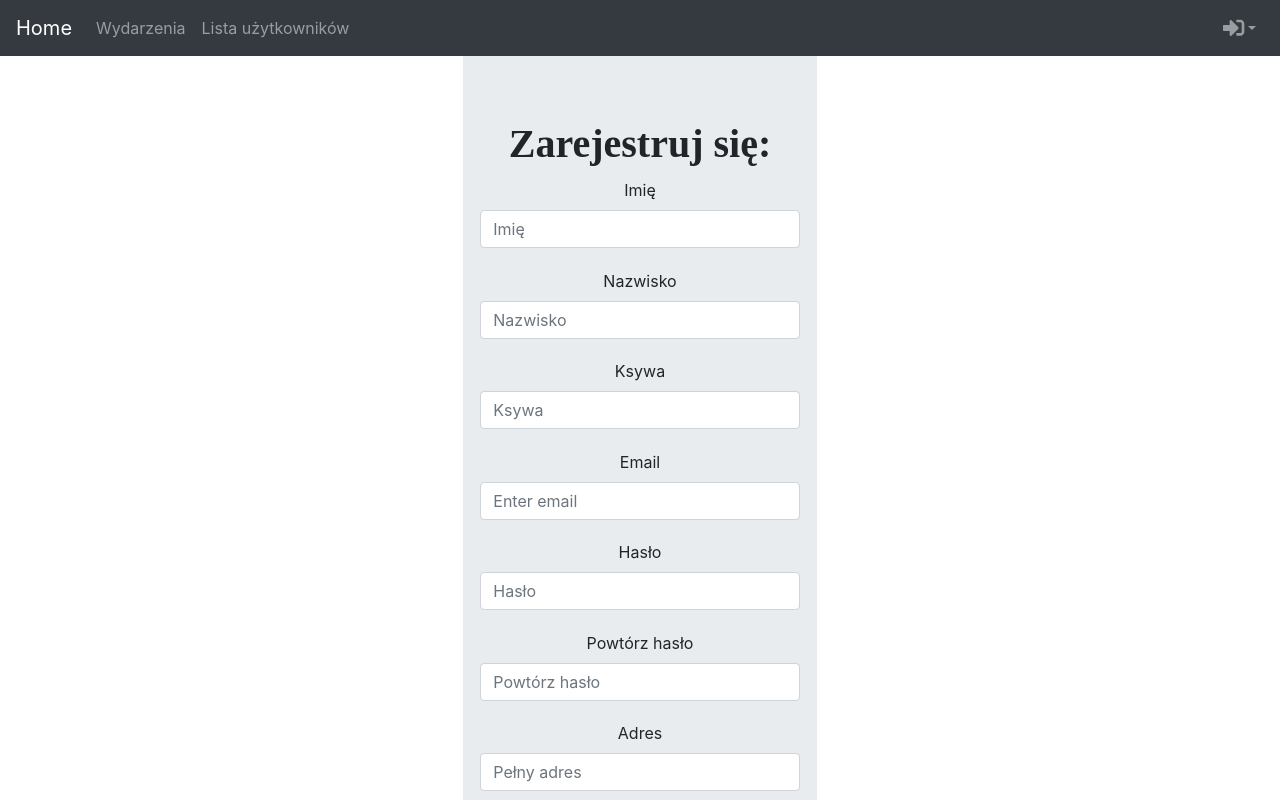
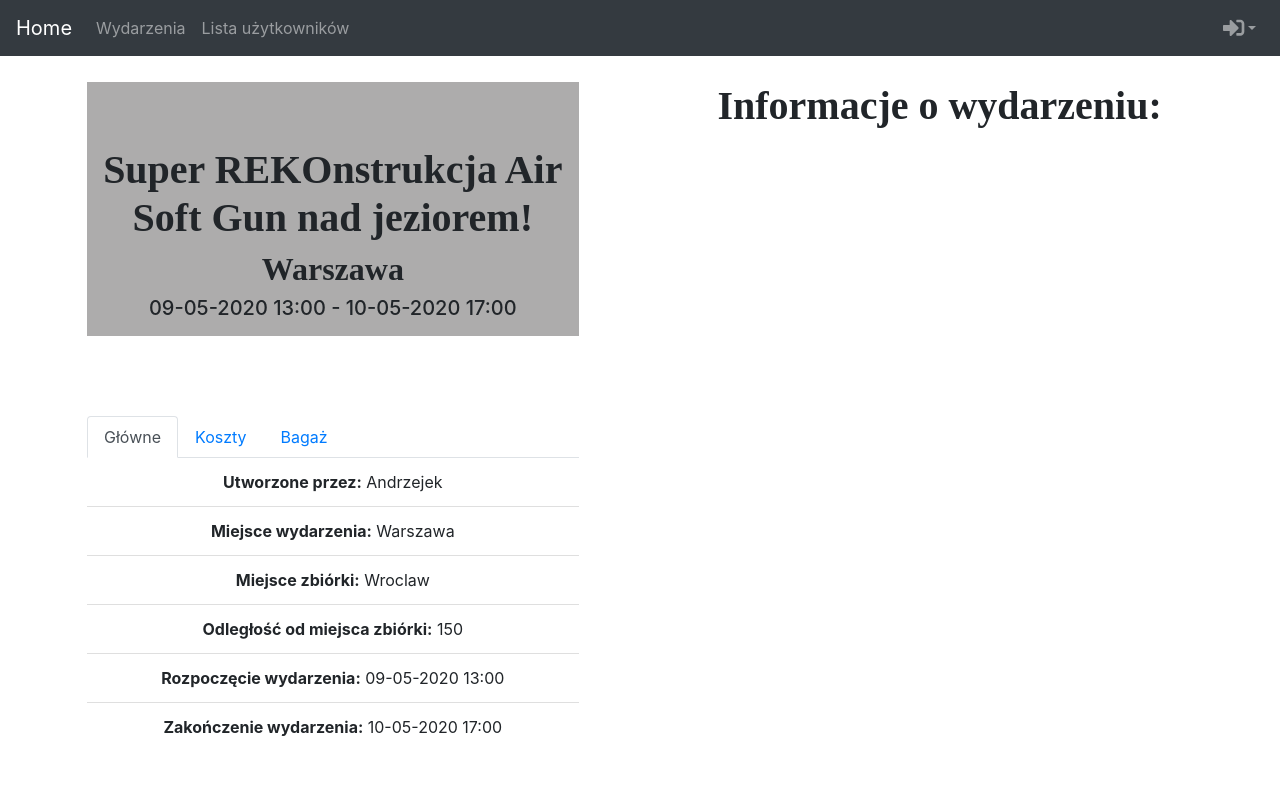
Before and after one commit to kubwosz/event-support-app-frontside, a React (Create React App) app in the folder event-support-app/: page /addEvent in a window 1280 px wide. Shown: the top 800 px of the page. Built offline with nearby package versions, Linux system fonts and the light colour scheme.

Commit message:
added files and navigation to adding event

```diff
--- a/event-support-app/src/App.js
+++ b/event-support-app/src/App.js
@@ -6,6 +6,7 @@ import RegisterPage from './components/register_page';
 import MembersList from './components/members_list';
 import EventsList from './components/events_list';
 import EventDetails from './components/event_details';
+import addEvent from './components/add_event';
 import {BrowserRouter as Router,Route, Switch } from 'react-router-dom';
 
 class App extends Component {
@@ -23,6 +24,7 @@ class App extends Component {
        <Router>
        <Switch>
          <Route exact path="/login" component={LoginPage}/>
+         <Route exact path="/addEvent" component={addEvent}/>
          <Route exact path="/register" component={RegisterPage}/>
          <Route exact path="/members" component={MembersList}/>
          <Route exact path="/event/:id" component={EventDetails}/>
--- /dev/null
+++ b/event-support-app/src/components/add_event/index.jsx
@@ -0,0 +1,110 @@
+import React from "react";
+import { Tabs, Tab, Jumbotron, Container, ListGroup } from "react-bootstrap";
+import _ from "lodash";
+import { withRouter } from "react-router-dom";
+import "./style.css";
+
+class AddEvent extends React.Component {
+  constructor() {
+    super();
+    this.state = {
+      event: {
+        id: -1,
+        owner_id: 13,
+        name: "Super REKOnstrukcja Air Soft Gun nad jeziorem!",
+        ownersName: "Andrzejek",
+        location: "Warszawa",
+        startDate: "09-05-2020 13:00",
+        endDate: "10-05-2020 17:00",
+        meetingLocation: "Wroclaw",
+        distance: 150,
+        personalCargoType: "Jedna walizka duża, jedna mała",
+        transportCost: 35.6,
+        sharedCost: 35.6,
+        cargoCapacity: 20
+      }
+    };
+  }
+
+  componentDidMount() {
+    this.getAllMembers();
+  }
+
+  getAllMembers(nextProps = this.props.match.params.id) {
+    this.setState(prevState => ({
+      event: {
+        ...prevState.event,
+        id: nextProps
+      }
+    }));
+  }
+
+  render() {
+    return (
+      <div id="Page">
+        <Jumbotron className="JumbotronEvent" fluid>
+          <Container>
+            <h1>{this.state.event.name}</h1>
+            <h2>{this.state.event.location}</h2>
+            <h5>
+              {this.state.event.startDate} - {this.state.event.endDate}
+            </h5>
+            <p />
+          </Container>
+        </Jumbotron>
+        <h1 id="eventInfo">Informacje o wydarzeniu:</h1>
+        <div id="EventInformations">
+          <Tabs defaultActiveKey="main" id="uncontrolled-tab-example">
+            <Tab eventKey="main" title="Główne">
+              <ListGroup variant="flush">
+                <ListGroup.Item>
+                  <b> Utworzone przez:</b> {this.state.event.ownersName}
+                </ListGroup.Item>
+                <ListGroup.Item>
+                  <b>Miejsce wydarzenia:</b> {this.state.event.location}
+                </ListGroup.Item>
+                <ListGroup.Item>
+                  <b>Miejsce zbiórki:</b> {this.state.event.meetingLocation}
+                </ListGroup.Item>
+                <ListGroup.Item>
+                  <b>Odległość od miejsca zbiórki:</b>{" "}
+                  {this.state.event.distance}
+                </ListGroup.Item>
+                <ListGroup.Item>
+                  <b>Rozpoczęcie wydarzenia:</b> {this.state.event.startDate}
+                </ListGroup.Item>
+                <ListGroup.Item>
+                  <b>Zakończenie wydarzenia:</b> {this.state.event.endDate}
+                </ListGroup.Item>
+              </ListGroup>
+            </Tab>
+
+            <Tab eventKey="date" title="Koszty">
+              <ListGroup variant="flush">
+                <ListGroup.Item>
+                  <b>Koszt transportu:</b> {this.state.event.meetingLocation}
+                </ListGroup.Item>
+                <ListGroup.Item>
+                  <b>Koszt do podziału:</b> {this.state.event.distance}
+                </ListGroup.Item>
+              </ListGroup>
+            </Tab>
+
+            <Tab eventKey="cargo" title="Bagaż">
+              <ListGroup variant="flush">
+                <ListGroup.Item>
+                  <b>Rodzaj bagażu:</b> {this.state.event.personalCargoType}
+                </ListGroup.Item>
+                <ListGroup.Item>
+                  <b>Pojemność auta:</b> {this.state.event.cargoCapacity}
+                </ListGroup.Item>
+              </ListGroup>
+            </Tab>
+          </Tabs>
+        </div>
+      </div>
+    );
+  }
+}
+
+export default withRouter(AddEvent);
--- /dev/null
+++ b/event-support-app/src/components/add_event/style.css
@@ -0,0 +1,27 @@
+.JumbotronEvent{
+    height: 80%;
+    width: 80%;
+    margin: auto;
+    margin-top: 0;
+    background-color: rgb(173, 172, 172);
+}
+
+#EventInformations{
+margin-left: 10%;
+margin-right: 10%;
+}
+
+#eventInfo{
+    text-align: left;
+    margin-left: 10%;
+}
+
+.grid-item{
+    display: flex;
+    justify-content: center;
+    align-items: center;
+}
+
+#EventsList{
+    margin: 1%;
+}
```
